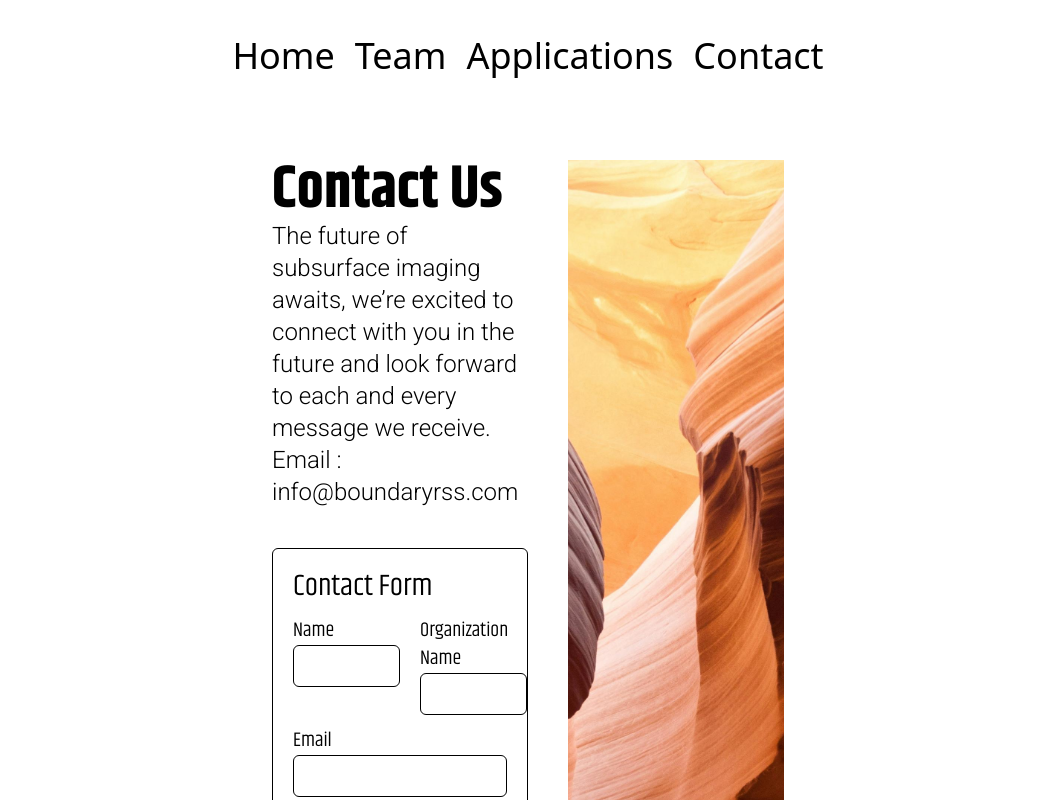
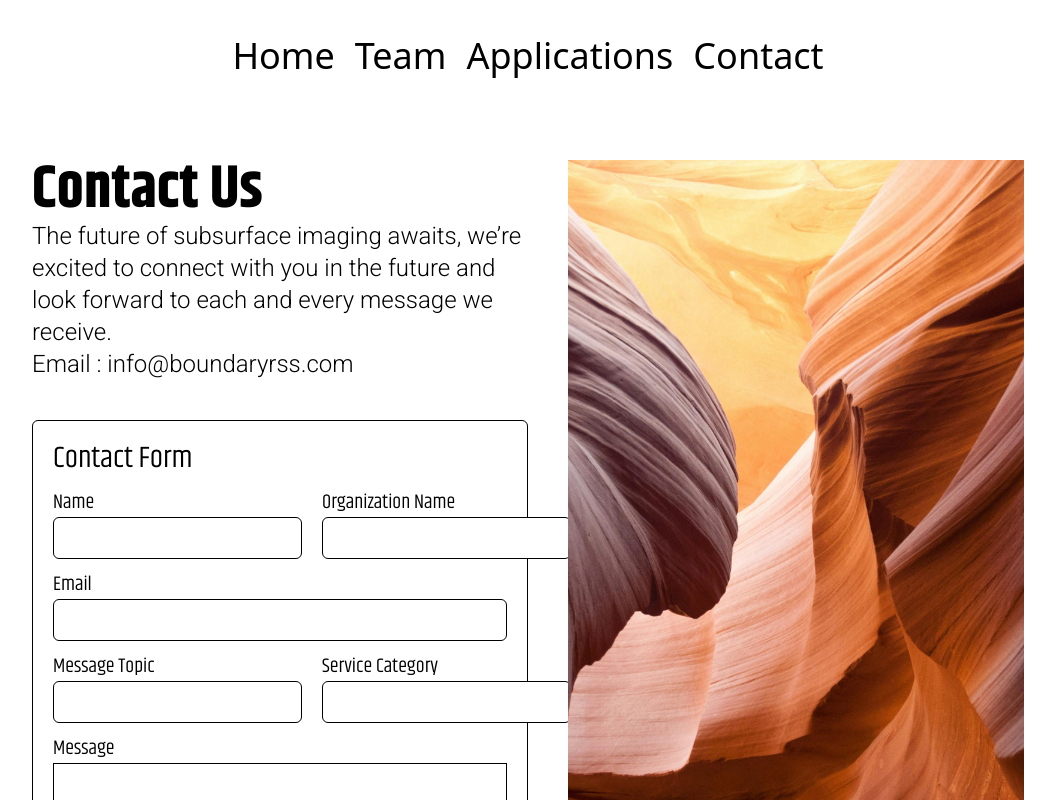
Before and after one commit to KyleHu14/boundary-rss, an Astro site: page /contact in a window 1280 px wide. Shown: the whole page, without its empty margins (112-1167 px from the left). Built offline with nearby package versions, Linux system fonts and the light colour scheme; Astro itself is replaced by a stand-in of ours.

Commit message:
in the process of making contact us mobile friendly

```diff
--- /dev/null
+++ b/src/components/ContactForm/LabelInput.astro
@@ -0,0 +1,13 @@
+---
+interface Props {
+	label: string
+    class?: string
+}
+
+const { class:className, label, ...rest } = Astro.props
+---
+
+<div class:list={["flex flex-col", className]}>
+    <label class="font-['Khand'] text-xl">{label}</label>
+    <input class="border border-black rounded-md p-2" />
+</div>
--- a/src/env.d.ts
+++ b/src/env.d.ts
@@ -1 +1,2 @@
+/// <reference path="../.astro/types.d.ts" />
 /// <reference types="astro/client" />
--- a/src/layouts/Layout.astro
+++ b/src/layouts/Layout.astro
@@ -26,6 +26,12 @@ const { title } = Astro.props
 	@import url("https://fonts.googleapis.com/css2?family=Khand:wght@300;400;500;600;700&family=Roboto:ital,wght@0,100;0,300;0,400;0,500;0,700;0,900;1,100;1,300;1,400;1,500;1,700;1,900&display=swap");
 	@import url("https://fonts.googleapis.com/css2?family=Khand:wght@300;400;500;600;700&display=swap");
 
+	input[type=text]{
+		-webkit-box-sizing: border-box; /* Safari/Chrome, other WebKit */
+		-moz-box-sizing: border-box;    /* Firefox, other Gecko */
+		box-sizing: border-box;         /* Opera/IE 8+ */
+	}
+
 	html,
 	body {
 		overflow-x: hidden;
--- a/src/pages/applications.astro
+++ b/src/pages/applications.astro
@@ -83,9 +83,9 @@ import Footer from "../components/Footer/Footer.astro"
 					see if there’s an opportunity to bring our technology to
 					your industry.
 				</p>
-				<button
-					class="mt-3 w-fit rounded-md bg-zinc-800 p-2 font-['Roboto'] text-2xl font-thin text-white sm:mt-10"
-					>Contact Us!</button
+				<a
+					href="/contact" class="mt-3 w-fit rounded-md bg-zinc-800 p-2 font-['Roboto'] text-2xl font-thin text-white sm:mt-10"
+					>Contact Us!</a
 				>
 			</div>
 
--- a/src/pages/contact.astro
+++ b/src/pages/contact.astro
@@ -2,6 +2,7 @@
 import Layout from "../layouts/Layout.astro"
 import Navbar from "../components/Navbar/Navbar.astro"
 import Footer from "../components/Footer/Footer.astro"
+import LabelInput from "../components/ContactForm/LabelInput.astro"
 ---
 
 <Layout title="Team">
@@ -9,14 +10,14 @@ import Footer from "../components/Footer/Footer.astro"
 		<Navbar />
 
 		<!-- Main Content -->
-		<div class="pt-20 px-96 flex justify-center gap-10">
+		<div class="flex justify-center xl:gap-10 py-20 px-5 xl:px-36 2xl:px-60">
 			<!-- Form Wrapper -->
-			<div class="flex flex-col w-1/2">
+			<div class="flex flex-col w-[80%] xl:w-1/2">
 				<div>
-					<h1 class="font-['Khand'] font-bold text-6xl">
+					<h1 class="font-['Khand'] text-3xl font-bold xl:text-6xl">
 						Contact Us
 					</h1>
-					<p class="font-['Roboto'] text-2xl font-light">
+					<p class="font-['Roboto'] text-lg xl:text-2xl font-light">
 						The future of subsurface imaging awaits, we’re excited
 						to connect with you in the future and look forward to
 						each and every message we receive. <br />Email :
@@ -24,41 +25,18 @@ import Footer from "../components/Footer/Footer.astro"
 					</p>
 				</div>
 				<form
-					class="border border-black rounded-md p-5 mt-10 flex flex-col gap-3">
+					class="w-full border border-black rounded-md mt-10 px-5 py-5 flex flex-col gap-3">
 					<h1 class="font-['Khand'] text-3xl">Contact Form</h1>
-					<div class="flex gap-5">
-						<div class="flex flex-col w-1/2">
-							<label class="font-['Khand'] text-xl">Name</label>
-							<input class="border border-black rounded-md p-2" />
-						</div>
-
-						<div class="flex flex-col w-1/2">
-							<label class="font-['Khand'] text-xl"
-								>Organization Name</label
-							>
-							<input class="border border-black rounded-md p-2" />
-						</div>
+					<div class="flex gap-5 flex-col xl:flex-row">
+						<LabelInput class="" label="Name"/>
+						<LabelInput class="" label="Organization Name"/>
 					</div>
 
-					<div class="flex flex-col w-full">
-						<label class="font-['Khand'] text-xl">Email</label>
-						<input class="border border-black rounded-md p-2" />
-					</div>
+					<LabelInput label="Email"/>
 
-					<div class="flex gap-5">
-						<div class="flex flex-col w-1/2">
-							<label class="font-['Khand'] text-xl"
-								>Message Category</label
-							>
-							<input class="border border-black rounded-md p-2" />
-						</div>
-
-						<div class="flex flex-col w-1/2">
-							<label class="font-['Khand'] text-xl"
-								>Service Category</label
-							>
-							<input class="border border-black rounded-md p-2" />
-						</div>
+					<div class="flex flex-col gap-5 xl:flex-row">
+						<LabelInput label="Message Topic"/>
+						<LabelInput label="Service Category"/>
 					</div>
 
 					<div class="flex flex-col">
@@ -67,20 +45,21 @@ import Footer from "../components/Footer/Footer.astro"
 					</div>
 
 					<button
-						class="w-fit rounded-md bg-zinc-800 p-3 font-['Roboto'] text-white text-xl"
+						class="mx-auto w-fit rounded-md bg-zinc-800 p-3 font-['Roboto'] text-white text-xl"
 						>Submit</button
 					>
 				</form>
 			</div>
 
 			<!-- Image -->
-			<div class="w-1/2">
+			<div class="hidden xl:inline w-1/2">
 				<img
 					class="object-cover w-full h-full"
 					src="/contact/contact-1.jpg"
 				/>
 			</div>
 		</div>
+		<Footer />
 	</main>
-	<Footer />
+
 </Layout>
```
